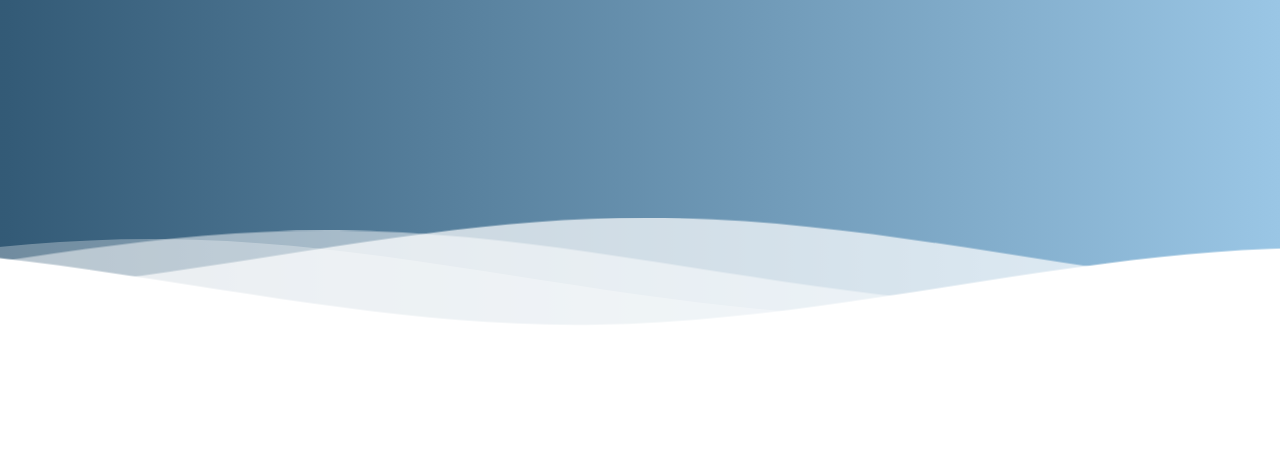
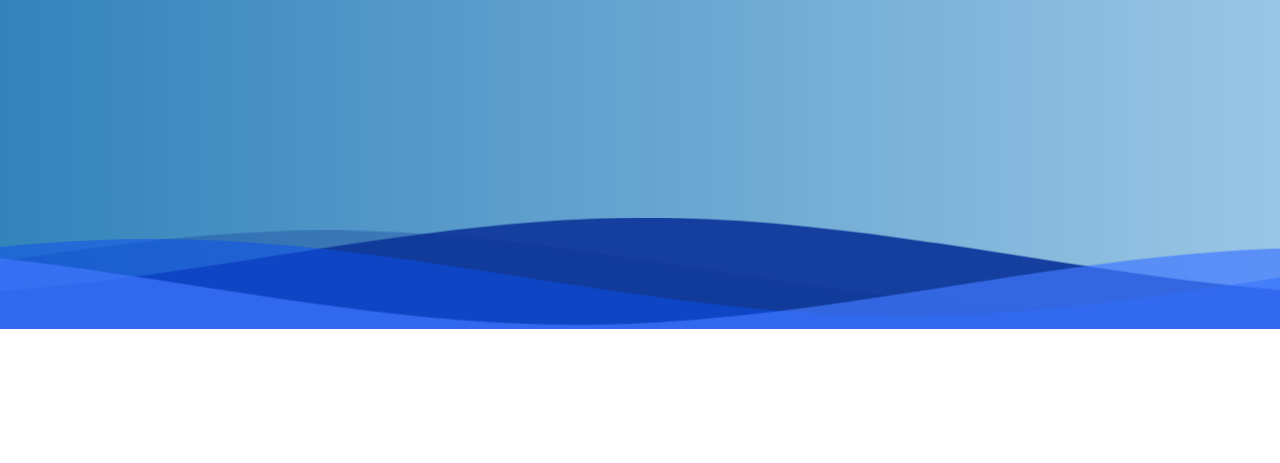
Before and after one commit to Steendly/nuit-info, a plain HTML site: page src/index.html in a window 1280 px wide. Shown: the part 311-774 px from the top of the page. Drawn offline with Linux system fonts and the light colour scheme.

Commit message:
modif vague

```diff
--- a/src/index.html
+++ b/src/index.html
@@ -17,15 +17,16 @@
                     <path id="gentle-wave" d="M-160 44c30 0 58-18 88-18s 58 18 88 18 58-18 88-18 58 18 88 18 v44h-352z" />
                 </defs>
                 <g class="parallax">
-                    <use xlink:href="#gentle-wave" x="48" y="0" fill="rgba(255,255,255,0.7)" />
-                    <use xlink:href="#gentle-wave" x="48" y="3" fill="rgba(255,255,255,0.5)" />
-                    <use xlink:href="#gentle-wave" x="48" y="5" fill="rgba(255,255,255,0.3)" />
-                    <use xlink:href="#gentle-wave" x="48" y="7" fill="#fff" />
+                    <use xlink:href="#gentle-wave" x="48" y="0" fill="#153f9f" />
+                    <use xlink:href="#gentle-wave" x="48" y="3" fill="rgba(10,51,146,0.3)" />
+                    <use xlink:href="#gentle-wave" x="48" y="5" fill="rgba(12,81,239,0.5)" />
+                    <use xlink:href="#gentle-wave" x="48" y="7" fill="rgba(64,122,255,0.7)" />
                 </g>
             </svg>
         </div>
         <!--End waves-->
     </div>
+    <body>
 
         <br>
         <br>
@@ -47,4 +48,6 @@
         <br>
         <br>
         <br>
+    </body>
+
 </html>
--- a/src/style.css
+++ b/src/style.css
@@ -22,7 +22,7 @@ p {
 .header {
   position: relative;
   text-align: center;
-  background: linear-gradient(90deg, rgba(0, 49, 84, .8) var(--gradient-percent), rgba(154, 198, 229, 1) 100%);
+  background: linear-gradient(90deg, rgba(0, 100, 171, 0.8) var(--gradient-percent), rgba(154, 198, 229, 1) 100%);
   color: white;
 }
 .logo {
@@ -58,7 +58,11 @@ p {
   position: relative;
   height: 20vh;
   text-align: center;
-  background-color: white;
+  background-color: rgb(64,122,255);
+}
+
+.body {
+  background-color: rgb(64,122,255);
 }
 /* Animation */
 .parallax>use {
```
Lines whose indentation alone changed are shown as unchanged.
